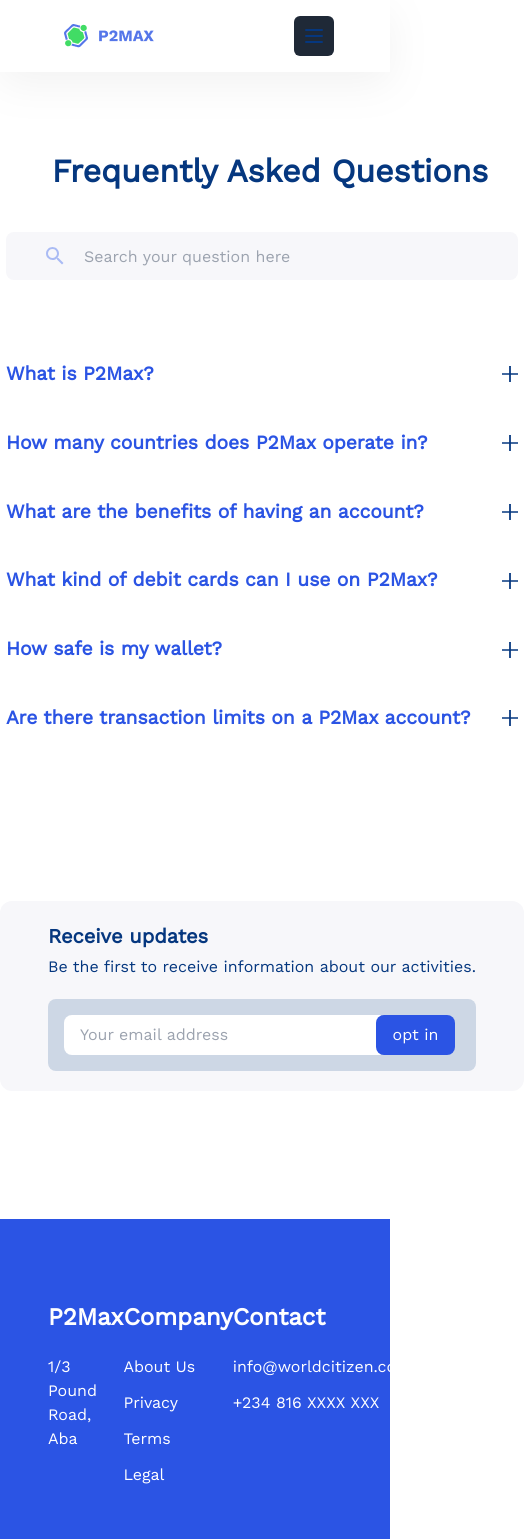
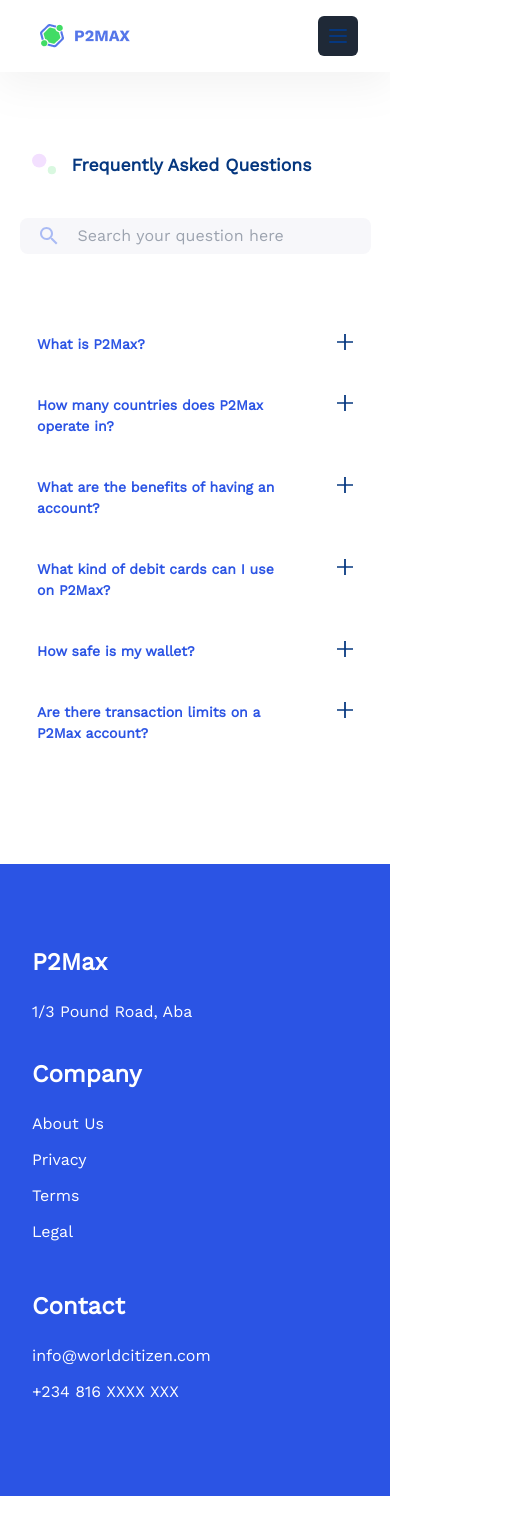
Before and after one commit to Team-Zoldyck/P2MAX, a React (Create React App) app in the folder frontend/: page /FAQs in a window 390 px wide. Shown: the whole page, 524 px wide, since content can reach past the window. After the commit the page ends 1496 px from the top, so only its background shows below. Built offline with nearby package versions, Linux system fonts and the light colour scheme.

Commit message:
added responsiveness to the FAQs

```diff
--- a/frontend/src/components/FAQs/index.js
+++ b/frontend/src/components/FAQs/index.js
@@ -9,16 +9,16 @@
     }
 
     return (
-        <div className="w-[32rem] flex flex-col justify-start mb-10">
-            <span className="flex items-center w-[inherit] justify-between">
-                <p className="text-secondary font-bold text-[1.2rem]">{FAQ}</p>
+        <div className="sm:w-[32rem] w-[100%] flex flex-col justify-start mb-10 sm:text-left">
+            <span className="flex sm:items-center w-[100%] justify-between">
+                <p className="text-secondary font-bold sm:text-[1.2rem] text-[14px] mr-auto w-[80%]">{FAQ}</p>
 
                 {
                     !openFAQ ? <OpenFAQsIcon className="w-[1rem] h-[1rem]" click={handleOpenFAQ}/> : <CloseFAQsIcon className="w-[1rem] h-[1rem]" click={handleOpenFAQ}/>
                 }
             </span>
             {
-                openFAQ && description ? <p className="text-left w-[inherit] mt-4 text-matic">{description}</p>: null
+                openFAQ && description ? <p className="text-left w-[70%] mt-4 text-matic">{description}</p>: null
             }
         </div>
     )
--- a/frontend/src/components/Navbar.jsx
+++ b/frontend/src/components/Navbar.jsx
@@ -8,7 +8,7 @@
   return (
     <>
       <div>
-        <nav className="bg-white w-full flex items-center justify-between py-4 px-16 shadow-nav text-matic">
+        <nav className="bg-white w-full flex items-center justify-between py-4 sm:px-16 shadow-nav text-matic px-10">
           <div className="flex-shrink-0">
             <img src={logo} alt="Logo" />
           </div>
--- a/frontend/src/components/footer.js
+++ b/frontend/src/components/footer.js
@@ -1,12 +1,12 @@
 const Footer = () => {
     return (
-        <div className="mt-20 p-12 py-20 bg-secondary text-white flex items-center justify-between">
-            <div className="h-[10rem]">
+        <div className="mt-20 sm:p-12 py-20 bg-secondary text-white flex sm:items-center justify-between flex-col sm:flex-row px-8 gap-y-8">
+            <div className="sm:h-[10rem]">
                 <h5 className="font-bold text-[1.5rem] mb-5">P2Max</h5>
                 <span>1/3 Pound Road, Aba</span>
             </div>
 
-            <div className="h-[10rem]">
+            <div className="sm:h-[10rem]">
                 <h5 className="font-bold text-[1.5rem] mb-5">Company</h5>
 
                     <a className="block mb-3" href="/">About Us</a>
@@ -16,7 +16,7 @@
 
             </div>
 
-            <div className="h-[10rem]">
+            <div className="sm:h-[10rem]">
                 <h5 className="font-bold text-[1.5rem] mb-5">Contact</h5>
 
                     <span className="block mb-3">info@worldcitizen.com</span>
--- a/frontend/src/pages/FAQs.js
+++ b/frontend/src/pages/FAQs.js
@@ -34,28 +34,28 @@
     return <>
         <Navbar/>
 
-        <section className="mt-20 w-[max-content] mx-auto flex flex-col items-center text-center">
-            <div className="flex items-center justify-center">
-                <svg width="35" height="30" viewBox="0 0 35 30" fill="none" xmlns="http://www.w3.org/2000/svg" className="ml-[-6rem] mr-[4.5rem] w-[2.5rem] h-[2.5rem]">
+        <section className="mt-20 sm:w-[max-content] mx-auto flex flex-col sm:items-center sm:text-center w-[90%]">
+            <div className="flex sm:items-center sm:justify-center">
+                <svg width="35" height="30" viewBox="0 0 35 30" fill="none" xmlns="http://www.w3.org/2000/svg" className="sm:ml-[-6rem] sm:mr-[4.5rem] sm:w-[2.5rem] sm:h-[2.5rem] w-[1.5rem] h-[1.5rem] mr-4 ml-3">
                     <circle r="6" transform="matrix(-1 0 0 1 29 24)" fill="#D9F8E0" />
                     <ellipse rx="10.5" ry="10" transform="matrix(-1 0 0 1 10.5 10)" fill="#F3E0FF" />
                 </svg>
 
-                <h1 className="text-matic text-3xl font-bold">Frequently Asked Questions</h1>
+                <h1 className="text-matic sm:text-3xl text-[1.1rem] font-bold">Frequently Asked Questions</h1>
             </div>
 
             <form>
-                <div className="bg-subtle mt-10 w-[32rem] h-[3rem] flex items-center px-10 rounded-lg">
+                <div className="bg-subtle mt-10 sm:w-[32rem] sm:h-[3rem] flex sm:items-center sm:px-10 rounded-lg w-[100%] h-[2.2rem] px-5">
                     <button type="" className="mr-5">
                         <svg width="18" height="18" viewBox="0 0 18 18" fill="none" xmlns="http://www.w3.org/2000/svg">
                             <path d="M6.5 0C8.22391 0 9.87721 0.684819 11.0962 1.90381C12.3152 3.12279 13 4.77609 13 6.5C13 8.11 12.41 9.59 11.44 10.73L11.71 11H12.5L17.5 16L16 17.5L11 12.5V11.71L10.73 11.44C9.55055 12.4468 8.05071 12.9999 6.5 13C4.77609 13 3.12279 12.3152 1.90381 11.0962C0.684819 9.87721 0 8.22391 0 6.5C0 4.77609 0.684819 3.12279 1.90381 1.90381C3.12279 0.684819 4.77609 0 6.5 0V0ZM6.5 2C4 2 2 4 2 6.5C2 9 4 11 6.5 11C9 11 11 9 11 6.5C11 4 9 2 6.5 2Z" fill="#AABBF4" />
                         </svg>
                     </button>
-                    <input type="search" className="w-[32rem] h-[3rem] outline-none bg-subtle" placeholder="Search your question here"/>
+                    <input type="search" className="w-[100%] h-[100%] outline-none bg-subtle" placeholder="Search your question here"/>
                 </div>
             </form>
 
-            <div className="w-[max-content] mt-20">
+            <div className="sm:w-[max-content] w-[90%] mt-20 mx-auto">
                 {
                     FAQSData?.map(({ title, description }) => {
                         return <FAQsCard FAQ={ title } description={ description }/>
@@ -63,7 +63,7 @@
                 }
             </div>
 
-            <div className="mt-[8rem] mb-12 rounded-xl px-12 py-5 mx-auto bg-subtle w-[max-content] text-left text-matic">
+            <div className="mt-[8rem] mb-12 rounded-xl px-12 py-5 mx-auto bg-subtle w-[max-content] text-left text-matic hidden sm:block">
                 <h3 className="text-[1.25rem] font-bold mb-1">Receive updates</h3>
                 <p>Be the first to receive information about our activities.</p>
 
```
